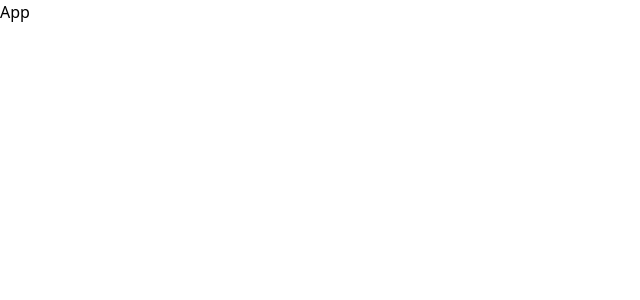
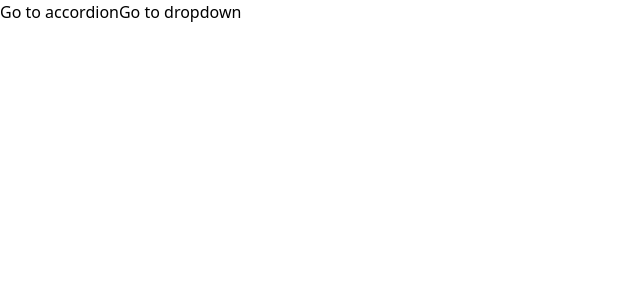
Before and after one commit to CamiloCardenasMesa/components, a React (Create React App) app: page / in a window 1280 px wide. Shown: the top 300 px of the page, without its empty margins (0-640 px from the left). Built offline with nearby package versions, Linux system fonts and the light colour scheme.

Commit message:
feat(link): initial implementation

```diff
--- a/src/App.js
+++ b/src/App.js
@@ -1,7 +1,10 @@
+import Link from "./components/Link";
+
 function App() {
   return (
     <div>
-        App
+        <Link to="/accordion">Go to accordion</Link>
+        <Link to="/dropdown">Go to dropdown</Link>
     </div>
   );
 }
--- a/src/components/link.js
+++ b/src/components/link.js
@@ -1,9 +1,15 @@
-function link({ to, children }) {
+import { useContext } from "react";
+import NavigationContext from "../context/navigation";
+
+function Link({ to, children }) {
+   const { navigate } = useContext(NavigationContext);
+
     const handleClick = (event) => {
         event.preventDefault();
+        navigate(to);
     };
 
     return <a onClick={handleClick}>{children}</a>
 }
 
-export default link;
+export default Link;
```
